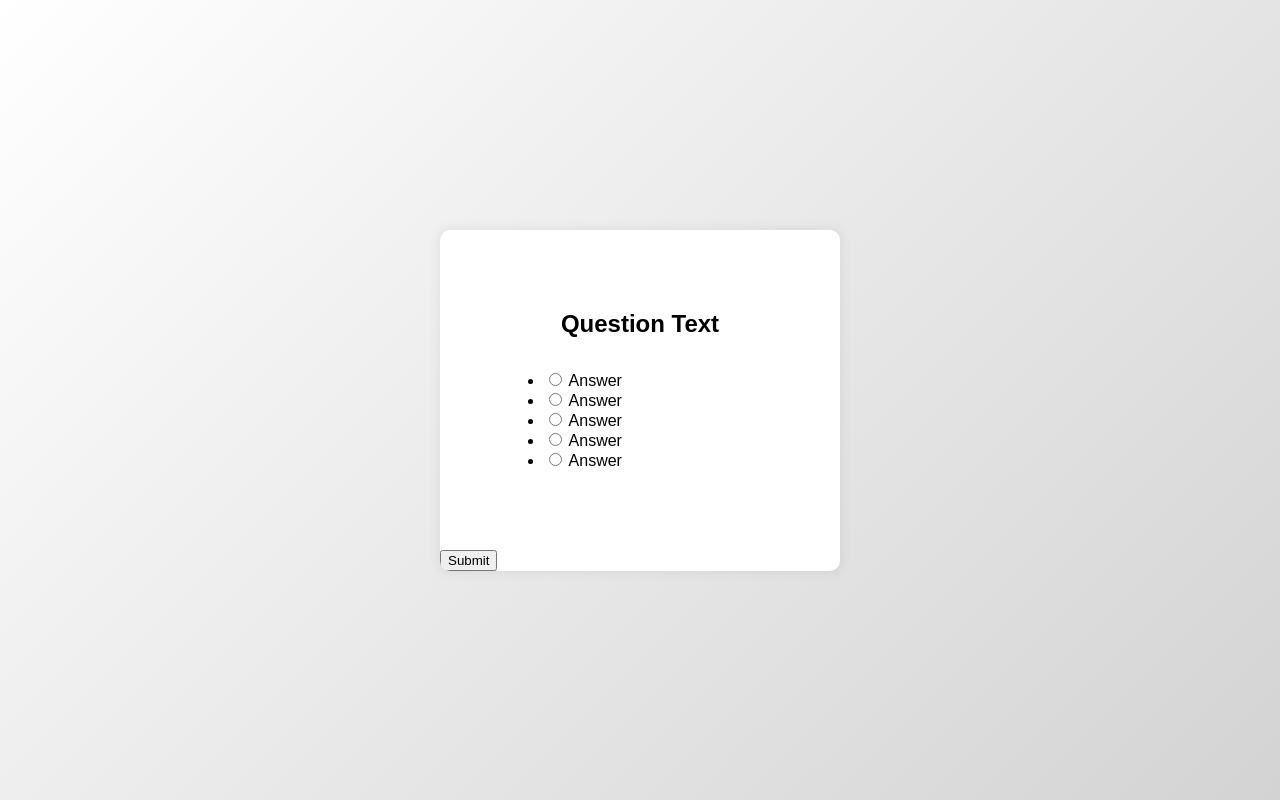
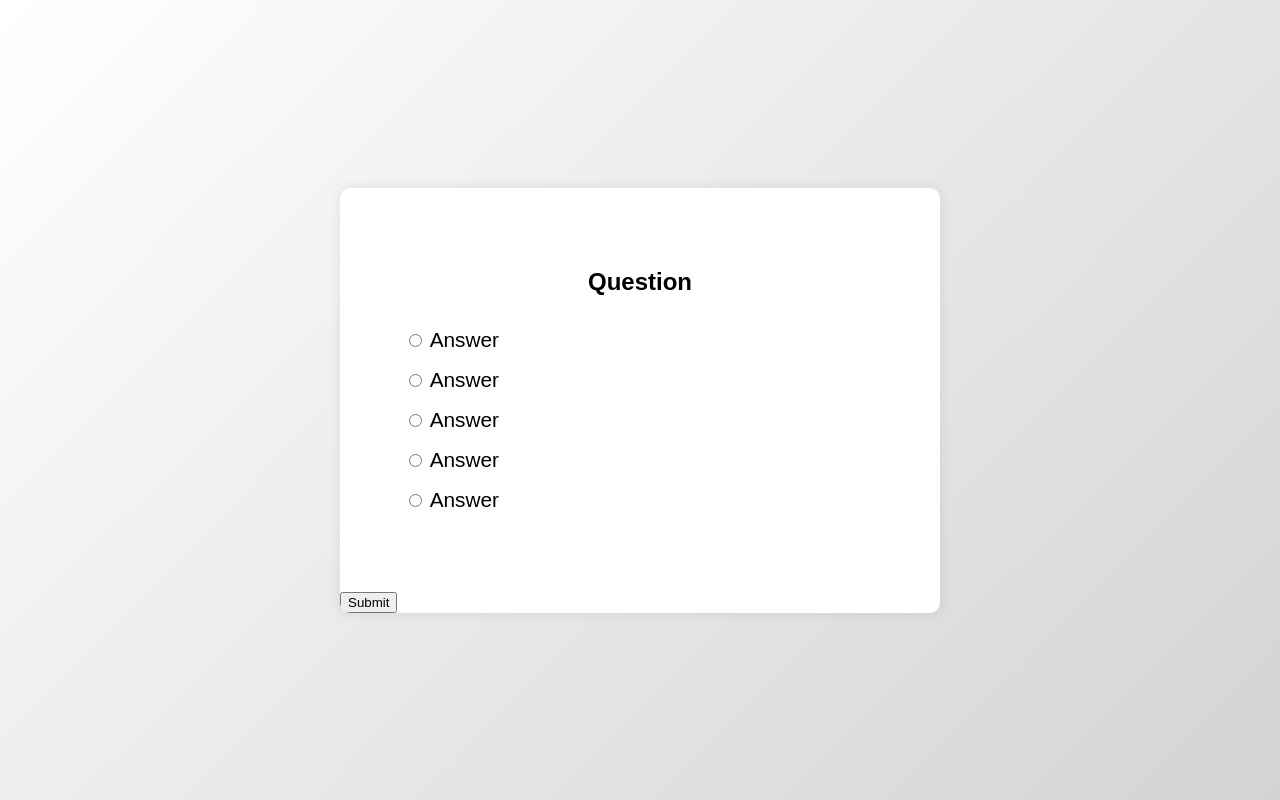
Before and after one commit to Leestan360/Quiz_board, a plain HTML site: page index.html in a window 1280 px wide. Drawn offline with Linux system fonts and the light colour scheme.

Commit message:
Add margin and font-size to the list in the unordered list

```diff
--- a/assets/css/style.css
+++ b/assets/css/style.css
@@ -16,7 +16,7 @@ body {
 
 body > .quiz {
     background-color: white;
-    width: 400px;
+    width: 600px;
     overflow: hidden;
     border-radius: 10px;
     box-shadow: 0 0 10px 2px rgba(100, 100, 100, 0.1);
@@ -31,3 +31,13 @@ body > .quiz > .header > h2 {
     text-align: center;
     padding: 1rem;
 }
+
+ul {
+    list-style-type: none;
+    padding: 0;
+}
+
+ul > li {
+    font-size: 1.3rem;
+    margin: 1rem 0;
+}
--- a/index.html
+++ b/index.html
@@ -11,7 +11,7 @@
 
     <div class="quiz">
         <div class="header">
-            <h2 id="question">Question Text</h2>
+            <h2 id="question">Question</h2>
             <ul>
                 <li>
                     <input type="radio" name="answer" id="answer" class="answers">
```
